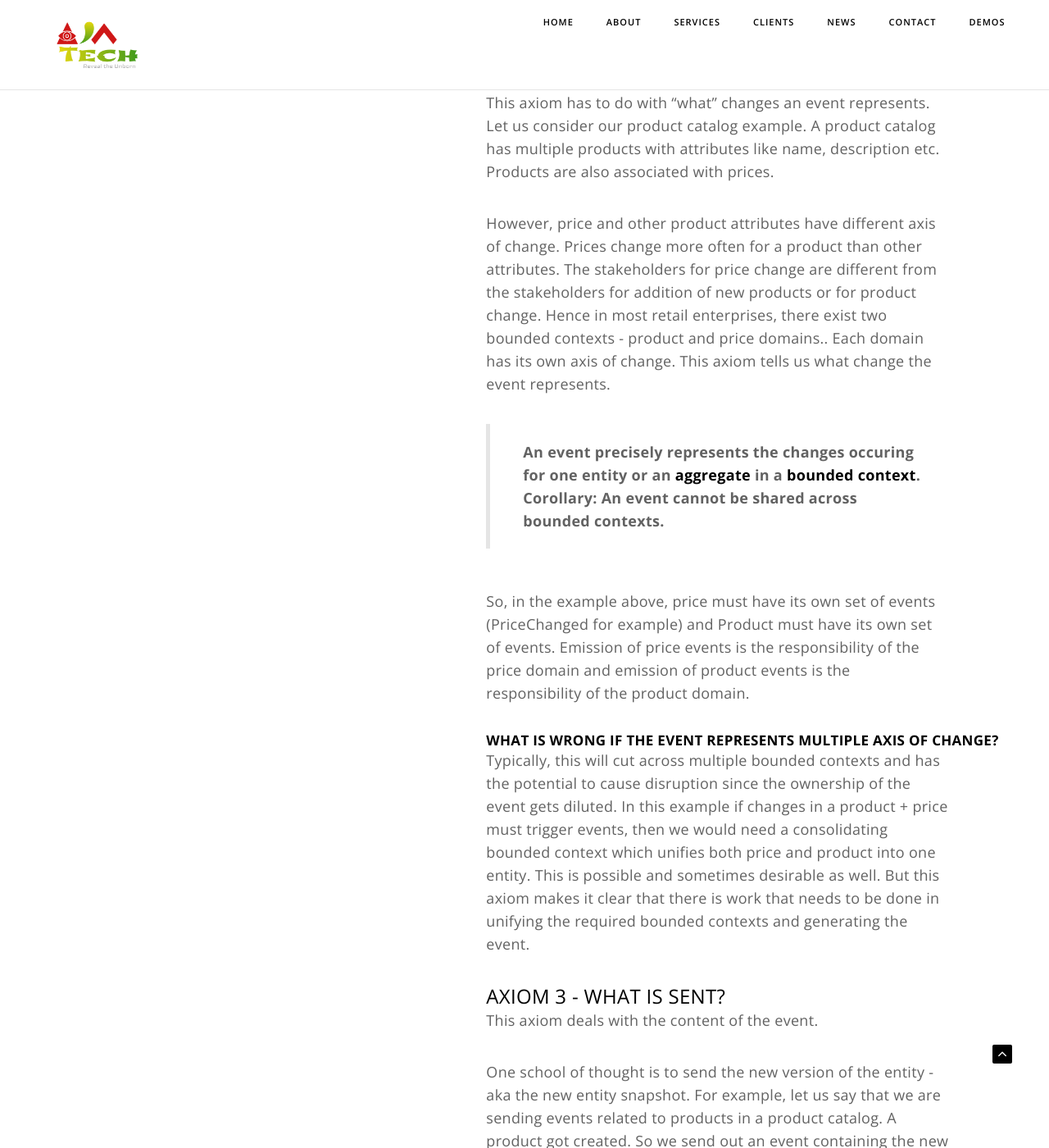
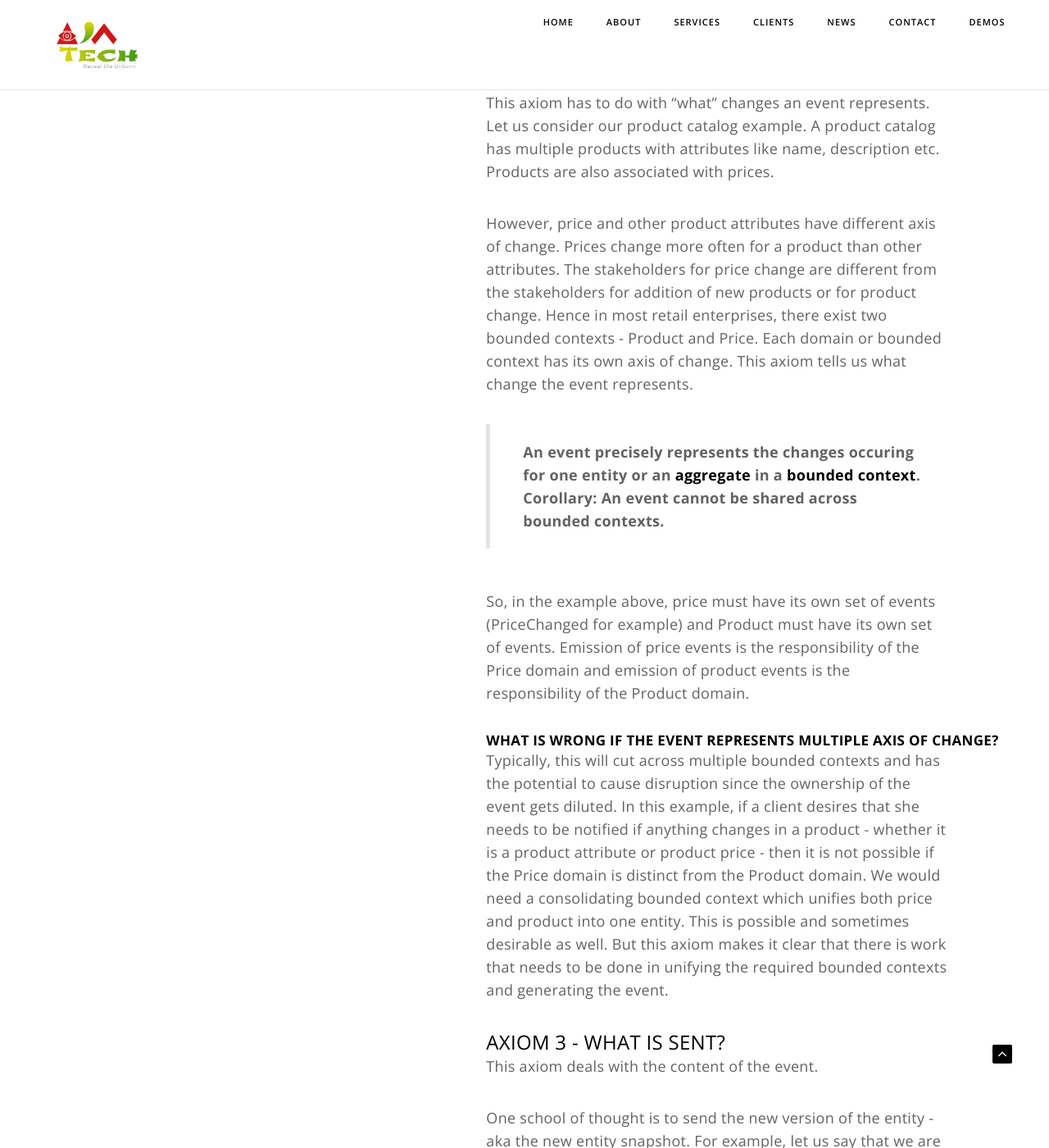
Before and after one commit to ajatech/ajatech.github.io, a Jekyll site: the page built from eventing.md, in a window 1280 px wide and 1400 px high, scrolled down 6742 px. Shown: the whole window at 82% size. Built offline with Jekyll 4.4.1, drawn with Linux system fonts in a browser that asks for light colours; some web fonts are replaced; our own code applies the rules of GitHub Pages for plain Markdown files; some of the changed text lies outside the part shown.

Commit message:
event enhancements

```diff
--- a/eventing.md
+++ b/eventing.md
@@ -34,11 +34,11 @@
  Remote Procedure Call (RPC)  operates on a synchronous request-response paradigm. RPC clients and server are temporally connected i.e. both need to be up and running at the time of making the call. If the server were down, the client will need some kind of circuit breaker pattern to retry till such time the server is available.
 
 ###  Messaging
-In this paradigm, a highly available message broker  intermediates interactions between the client and the server thereby breaking the need for the temporal relationship between them.  However this still does not mitigate the relationship between the client and the server.
+In this paradigm, a highly available message broker  intermediates interactions between the client and the server thereby breaking the need for the temporal relationship between them.  However this still does not mitigate the temporal relationship between the client and the server.
 The client  processing is still tied to receiving a response from the server.   If the server is unavailable for 20 minutes, the product catalog, for all intents and purposes,  is unavailable for the same amount of time. So the availability problem persists - albeit without the need for circuit breakers and the like.
 
 ## Bringing Data Closer to the Client
-The best way to break the availability problem is to create a redundant source of data.   The redundant data source services the client even if the server is available. This hugely increases the availability and in the process buys us considerable freedom. We can structure the data as per the retrieval needs of the client. So we not only address the availability problem but have considerably increased the performance of the application.
+The best way to break the availability problem is to create a redundant source of data.   The redundant data source services the client even if the server is not available. This hugely increases the availability and in the process buys us considerable freedom. We can structure the data as per the retrieval needs of the client. So we not only address the availability problem but have considerably increased the performance of the application.
 
 We can go crazy and push the data for every client in the enterprise thereby cluttering the enterprise with the same data everywhere. For example, we can create miniature replicas of the product catalog in every system in the enterprise. Alternately we can stipulate some designated sources for this data - anyone who needs the data must tap into one of these designated sources.
 
@@ -80,15 +80,15 @@
 This axiom has to do with "what" changes an event represents.
  Let us consider our product catalog example. A product catalog has multiple products with attributes like name, description etc. Products are also associated with prices.
 
- However, price and other product attributes have different axis of change. Prices change more often for a product than other attributes.  The stakeholders for price change are different from the stakeholders for addition of new products or for product change. Hence in most retail enterprises, there exist two bounded contexts - product and price domains.. Each domain has its own axis of change. This axiom tells us what change the event represents.
+ However, price and other product attributes have different axis of change. Prices change more often for a product than other attributes.  The stakeholders for price change are different from the stakeholders for addition of new products or for product change. Hence in most retail enterprises, there exist two bounded contexts - Product and Price. Each domain or bounded context has its own axis of change. This axiom tells us what change the event represents.
 
 >  An event precisely represents the changes occuring for one entity or an [aggregate](https://martinfowler.com/bliki/DDD_Aggregate.html) in a [bounded context](https://www.infoq.com/news/2019/06/bounded-context-eric-evans/).
 > Corollary:  An event cannot be shared across bounded contexts.
 
-So, in the example above, price must have its own set of events (PriceChanged for example) and Product must have its own set of events. Emission of price events is the responsibility of the price domain and emission of product events is the responsibility of the product domain.
+So, in the example above, price must have its own set of events (PriceChanged for example) and Product must have its own set of events. Emission of price events is the responsibility of the Price domain and emission of product events is the responsibility of the Product domain.
 
 ### What is wrong if the event represents multiple axis of change?
-Typically, this will cut across multiple bounded contexts and has the potential to cause disruption since the ownership of the event gets diluted. In this example if changes in a product + price  must trigger events, then we would need a consolidating bounded context which unifies both price and product into one entity. This is possible and sometimes desirable as well. But this axiom makes it clear that there is work that needs to be done in unifying the required bounded contexts and generating the event.
+Typically, this will cut across multiple bounded contexts and has the potential to cause disruption since the ownership of the event gets diluted. In this example, if a client desires that she needs to be notified if anything changes in a product - whether it is a product attribute or product price - then it is not possible if the Price domain is distinct from the Product domain. We would need a consolidating bounded context which unifies both price and product into one entity. This is possible and sometimes desirable as well. But this axiom makes it clear that there is work that needs to be done in unifying the required bounded contexts and generating the event.
 
 ## Axiom 3 - What is sent?
 This axiom deals with the content of the event.
@@ -105,7 +105,22 @@
 
 In case more than one bounded context is responsible to send out an event, then this will imply that the entity (or aggregate) that is linked to the event is owned by more than one bounded context which violates  Domain Driven Design (DDD) principles.
 
-## Axiom 5- Implicit vs. Explicit Events
+## Axiom 5 - Who receives the event?
+> The event must be received by someone who is authorized to receive it - in terms of both event projection and event timing
+
+ Let us examine the two types of restrictions that are applicable for event consumers in turn.
+
+### Projection Restriction
+This has to do with the number of columns an event consumer is authorized to see. For example, product cost might be restricted to most teams. Only teams responsible for P&L such as finance might be authorized to see this information.
+Since events are not consumer-aware i.e. the same event is sent to all the consumers, the only way to achieve this restriction is to separate the events.
+In the example above, this restriction can be achieved by separating the product cost event from the product attribute change event. Only Finance can subscribe to the cost event.
+
+### Event Timing Restriction
+When can an event consumer see the event? For example, let us say that we want to develop a system that emits events for the stock market. The news of an impending IPO might need to be restricted by regulations till the time it is appropriate.
+
+This restriction might be achieved by introducing a new event type. This event type is emitted only when the public must know about it.
+
+## Axiom 6 - Implicit vs. Explicit Events
 > Avoid expanding aggregate entities from other bounded contexts in your events
 
  Let us take the example of a Christmas sale. The sale applies to a group of products - for example product 1 and product2. Instead of dealing with too many products, the product domain allows setting up product groups. In this case we can set up a product group PG1 that contains product1 and product2.  The sale itself is set up against PG1 (and not against product1 and product2 individually) as part of the Promotion bounded context. Now let us say, the Promotion bounded context wants to send an event when a sale has been set up. It can choose to expand the product group to the constituent products when emitting out the event. Hence the Promotion domain sends this event with product1 and product2 (by expanding the PG1 group into the constituent products). However, there is a problem with this.
--- a/index.html
+++ b/index.html
@@ -256,6 +256,7 @@
                                 <p class="center-col width-90">Tesco needed to automate its Point of Sale. We jumped in and helped design key parts of the Tesco Till.</p>
                                 <span class="name white-text">TESCO</span>
                                 <i class="fa fa-quote-left small-icon yellow-text display-block margin-five no-margin-bottom"></i>
+
                             </div>
                         </div>
                         <!-- end testimonials item -->
@@ -266,6 +267,7 @@
                                 <p class="center-col width-90">CAFU is a niche Dubai based startup that provides car fuel and other services in the middle east for multiple countries. We designed a framework in GoLang for CAFU.</p>
                                 <span class="name white-text">CAFU</span>
                                 <i class="fa fa-quote-left small-icon yellow-text display-block margin-five no-margin-bottom"></i>
+
                             </div>
                         </div>
                         <!-- end testimonials item -->
@@ -276,6 +278,7 @@
                                 <p class="center-col width-90">Careem, like a typical unicorn, had massive cloud-native transformation challenges. We proposed solutions to their reliability problems</p>
                                 <span class="name white-text">Careem</span>
                                 <i class="fa fa-quote-left small-icon yellow-text display-block margin-five no-margin-bottom"></i>
+
                             </div>
                         </div>
                         <!-- end testimonials item -->
@@ -286,6 +289,7 @@
                                 <p class="center-col width-90">Tesco is in the midst of a huge transformation that affects the whole enterprise. We helped them design a canonical eventing and domain driven design model.</p>
                                 <span class="name white-text">TESCO</span>
                                 <i class="fa fa-quote-left small-icon yellow-text display-block margin-five no-margin-bottom"></i>
+
                             </div>
                         </div>
                         <!-- end testimonials item -->
@@ -297,6 +301,7 @@
                                 <p class="center-col width-90">Mera Transport Exchange sought to re-write the fragmented transportation sector in India. We provided both tech and product leadership. A Java framework was developed.</p>
                                 <span class="name white-text">Mera Transport</span>
                                 <i class="fa fa-quote-left small-icon yellow-text display-block margin-five no-margin-bottom"></i>
+
                             </div>
                         </div>
                         <!-- end testimonials item -->
@@ -308,6 +313,7 @@
                                 <p class="center-col width-90">Publicis Sapient provides hi tech consulting for a myriad of Fortune 50 companies. We have helped Publicis pitch and accomplish digital transformation for multiple companies. </p>
                                 <span class="name white-text">Publicis Sapient</span>
                                 <i class="fa fa-quote-left small-icon yellow-text display-block margin-five no-margin-bottom"></i>
+
                             </div>
                         </div>
                         <!-- end testimonials item -->
```
Also changed, not shown: other parts of eventing.md (+2 -2 lines).
